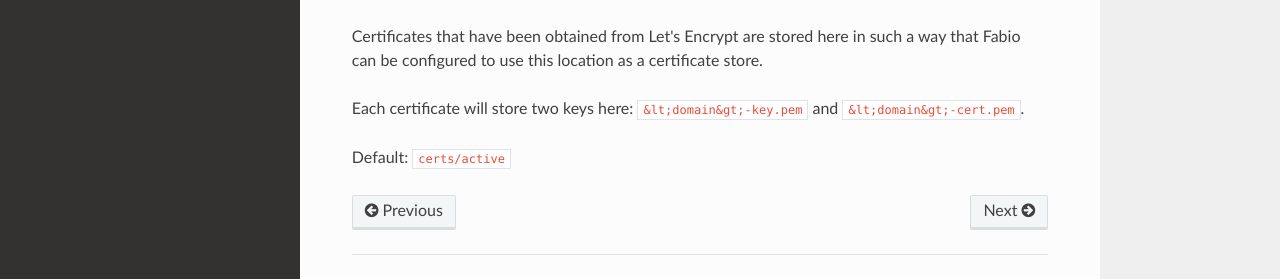
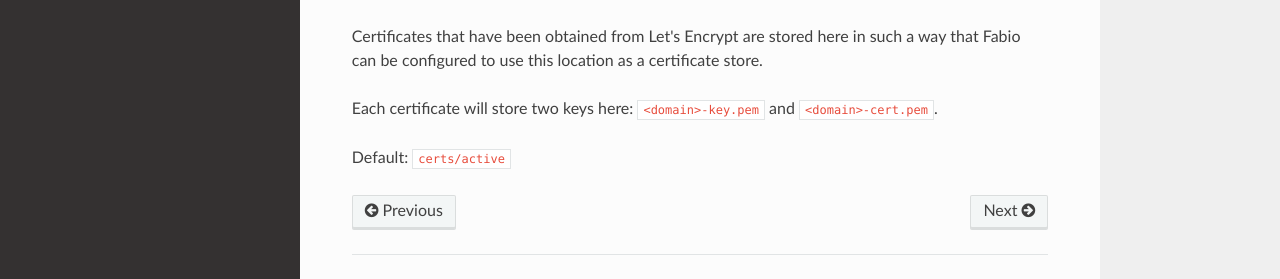
Before and after one commit to stut/aleff.dev, an MkDocs documentation site: the page built from docs/technical-architecture/consul-kv-layout.md, in a window 1280 px wide and 1234 px high. Shown: the part 910-1189 px from the top of the window. Built offline with MkDocs 1.6.1, drawn with Linux system fonts in a browser that asks for light colours; nearby versions of some CDN libraries; some of the changed lines change nothing that is shown.

Commit message:
Fixed some formatting.

```diff
--- a/docs/technical-architecture/consul-kv-layout.md
+++ b/docs/technical-architecture/consul-kv-layout.md
@@ -26,6 +26,6 @@ Default: `certs/challenges`
 
 Certificates that have been obtained from Let's Encrypt are stored here in such a way that Fabio can be configured to use this location as a certificate store.
 
-Each certificate will store two keys here: `&lt;domain&gt;-key.pem` and `&lt;domain&gt;-cert.pem`.
+Each certificate will store two keys here: `<domain>-key.pem` and `<domain>-cert.pem`.
 
 Default: `certs/active`
```
